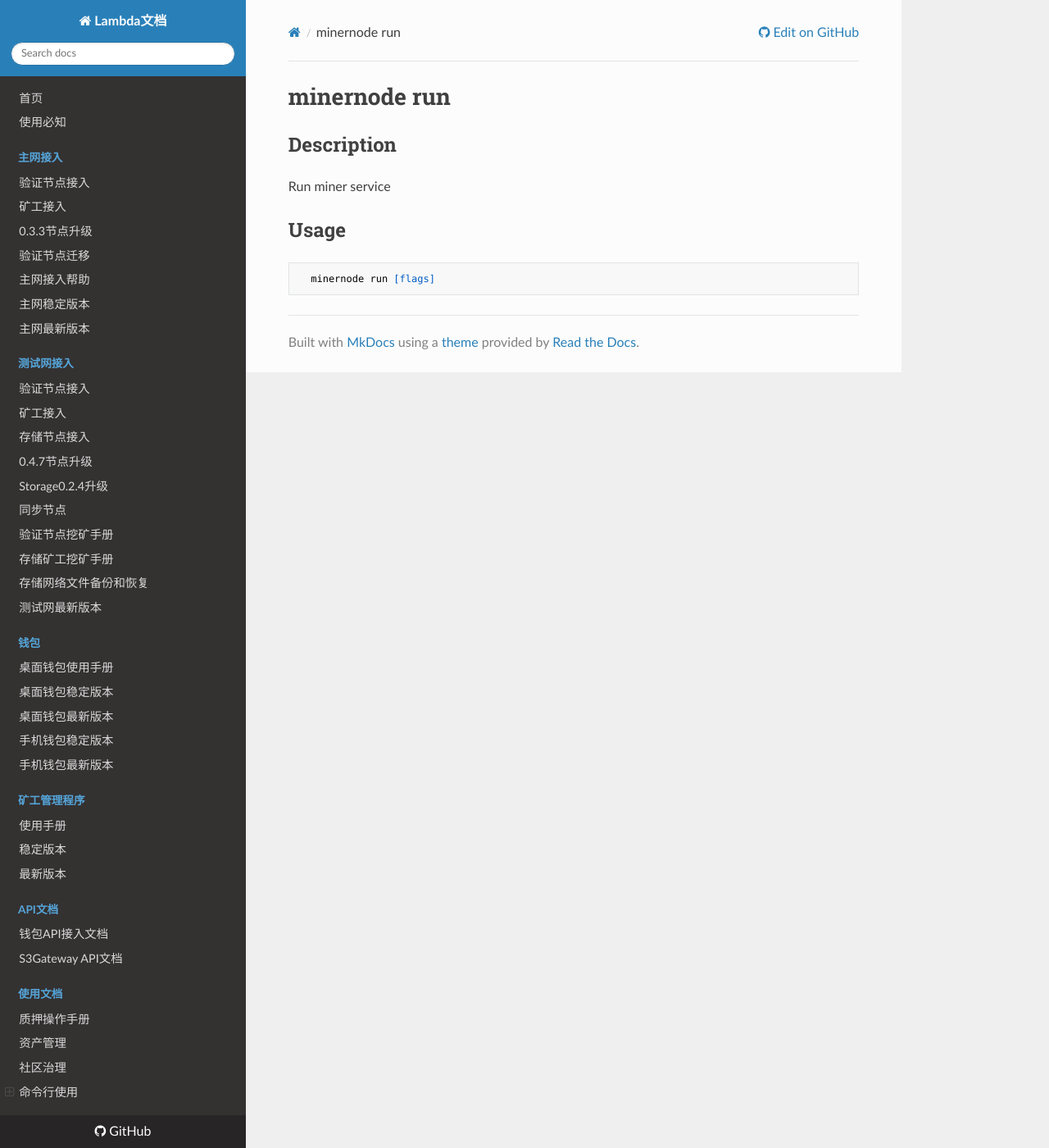
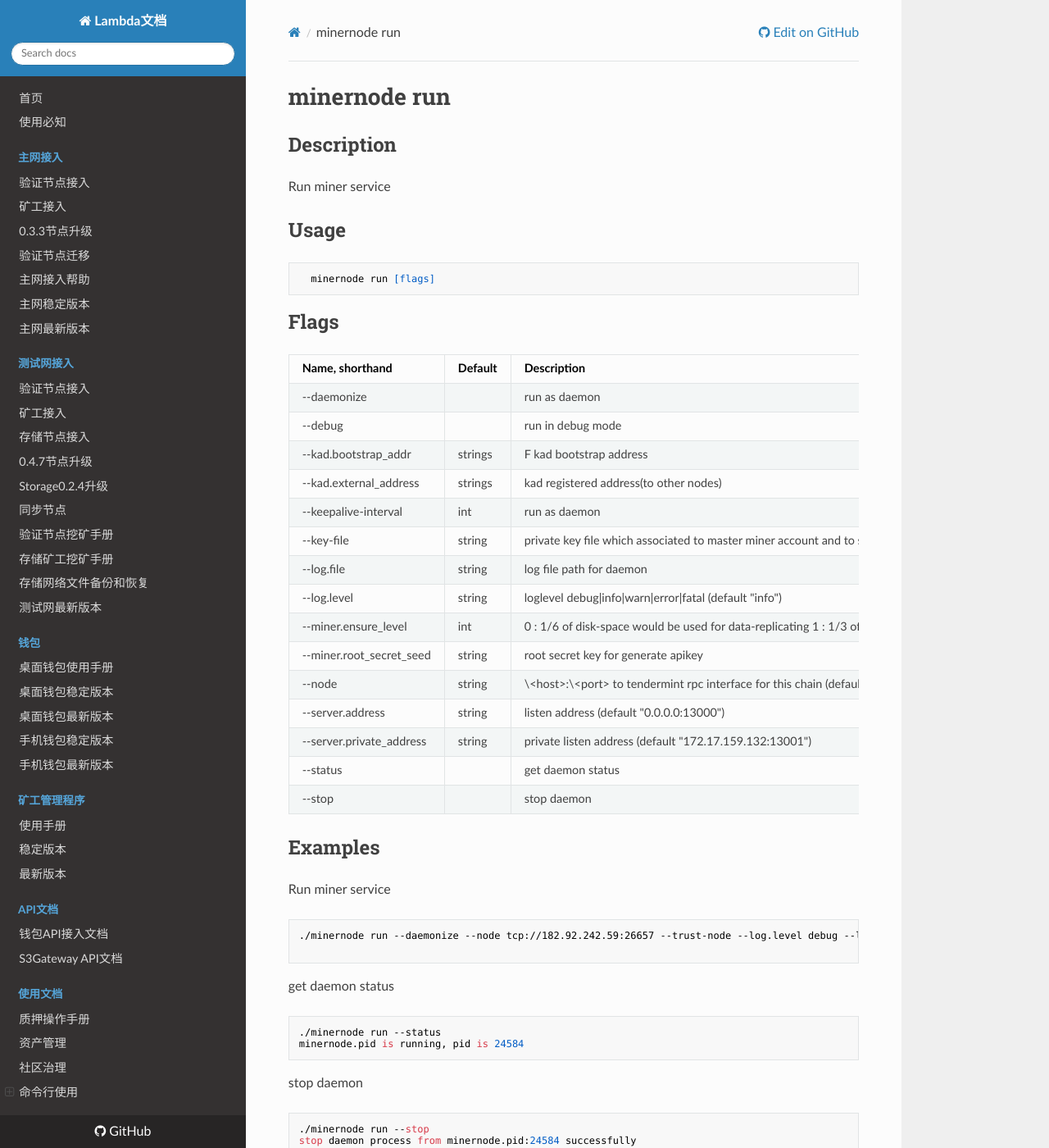
Before and after one commit to fireagainsmile/launch, an MkDocs documentation site: the page built from docs/minernode/run.md, in a window 1280 px wide and 1400 px high. Shown: the whole window at 82% size. Built offline with MkDocs 1.6.1, drawn with Linux system fonts in a browser that asks for light colours; nearby versions of some CDN libraries.

Commit message:
Update run.md

````diff
--- a/docs/minernode/run.md
+++ b/docs/minernode/run.md
@@ -8,3 +8,46 @@ Run miner service
 ```
   minernode run [flags]
 ```
+## Flags
+
+| Name, shorthand| Default   | Description | Required                                                                  |
+| --------------- | ----   | -------- | ---------------------
+| --daemonize    |  |run as daemon|
+|  --debug   |   | run in debug mode|
+| --kad.bootstrap_addr    | strings   |F  kad bootstrap address|
+|  --kad.external_address   |  strings | kad registered address(to other nodes)|
+| --keepalive-interval   |int  |run as daemon|
+| --key-file   |  string | private key file which associated to master miner account and to sign|
+| --log.file    | string |log file path for daemon|
+|  --log.level  | string  | loglevel debug\|info\|warn\|error\|fatal (default "info")|
+| --miner.ensure_level    | int | 0 : 1/6 of disk-space would be used for data-replicating	1 : 1/3 of disk-space would be used for data-replicating|
+|  --miner.root_secret_seed   | string  | root secret key for generate apikey|
+| --node    |string  |\<host\>:\<port\> to tendermint rpc interface for this chain (default "tcp://localhost:26657")|
+|  --server.address   |string| listen address (default "0.0.0.0:13000")|
+| --server.private_address    | string |private listen address (default "172.17.159.132:13001")|
+|  --status  |   | get daemon status|
+|  --stop  |   | stop daemon|
+
+
+## Examples
+
+Run miner service
+
+```
+./minernode run --daemonize --node tcp://182.92.242.59:26657 --trust-node --log.level debug --log.file /root/LambdaIM/storage/storage-feature_order_list_with_provider_status-984f41e-debug-03251653/minernode.log --kad.bootstrap_addr 182.92.242.59:13000 --server.address 172.17.159.132:14000 --server.private_address 172.17.159.132:14001 --kad.external_address 182.92.242.59:14000 --miner.root_secret_seed minernoderootsecretseedramdon --debug
+
+```
+
+get daemon status
+
+```
+./minernode run --status
+minernode.pid is running, pid is 24584
+```
+
+stop daemon
+
+```
+./minernode run --stop
+stop daemon process from minernode.pid:24584 successfully
+```
````
